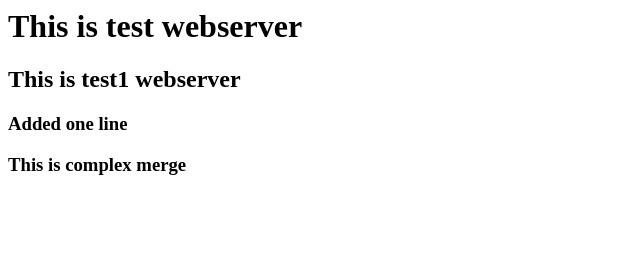
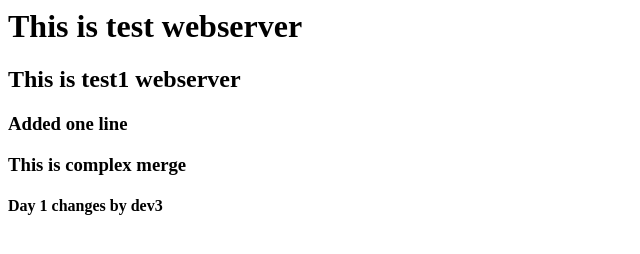
Before and after one commit to PrajyotN/webapp, a plain HTML site: page index.html in a window 1280 px wide. Shown: the whole page, without its empty margins (0-640 px from the left). Drawn offline with Linux system fonts and the light colour scheme.

Commit message:
dev3 changes

```diff
--- a/index.html
+++ b/index.html
@@ -2,3 +2,4 @@
 <h2>This is test1 webserver</h2>
 <h3>Added one line</h3>
 <h3>This is complex merge</h3>
+<h4>Day 1 changes by dev3</h4>
```
